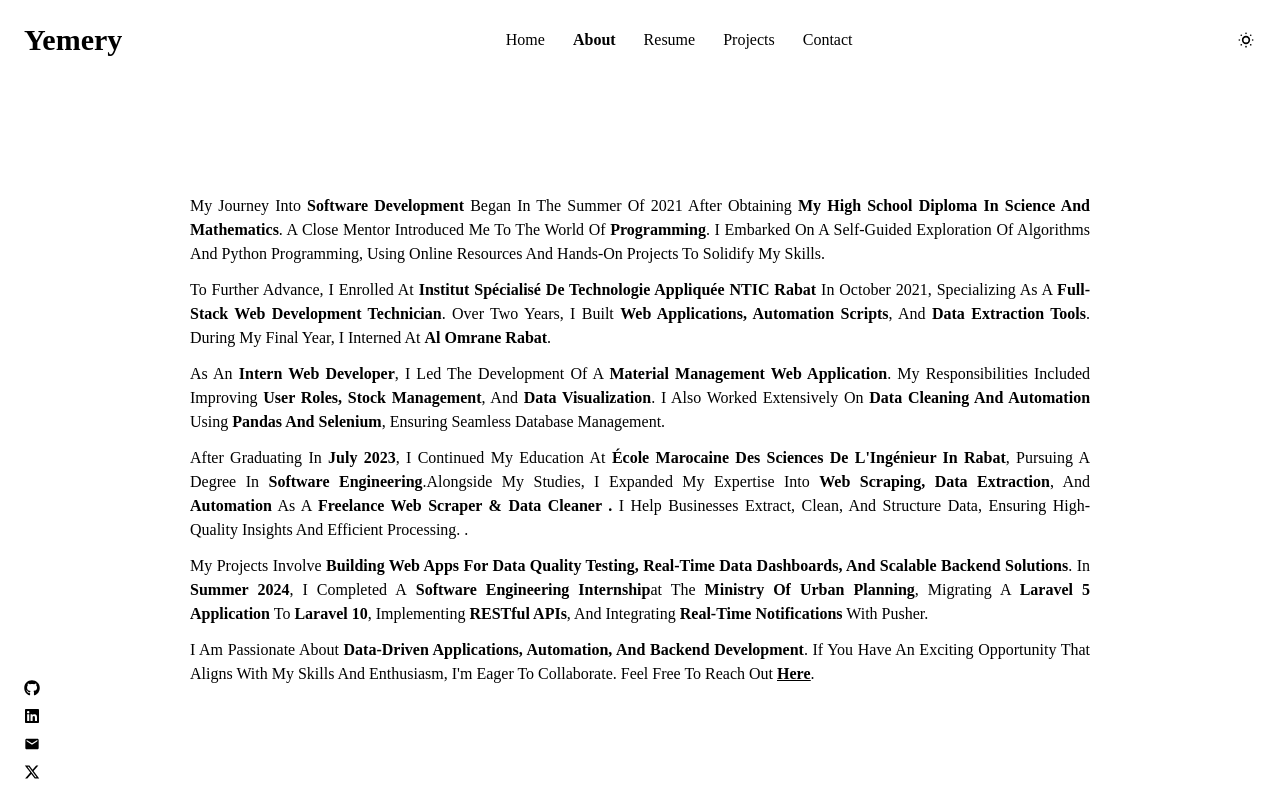
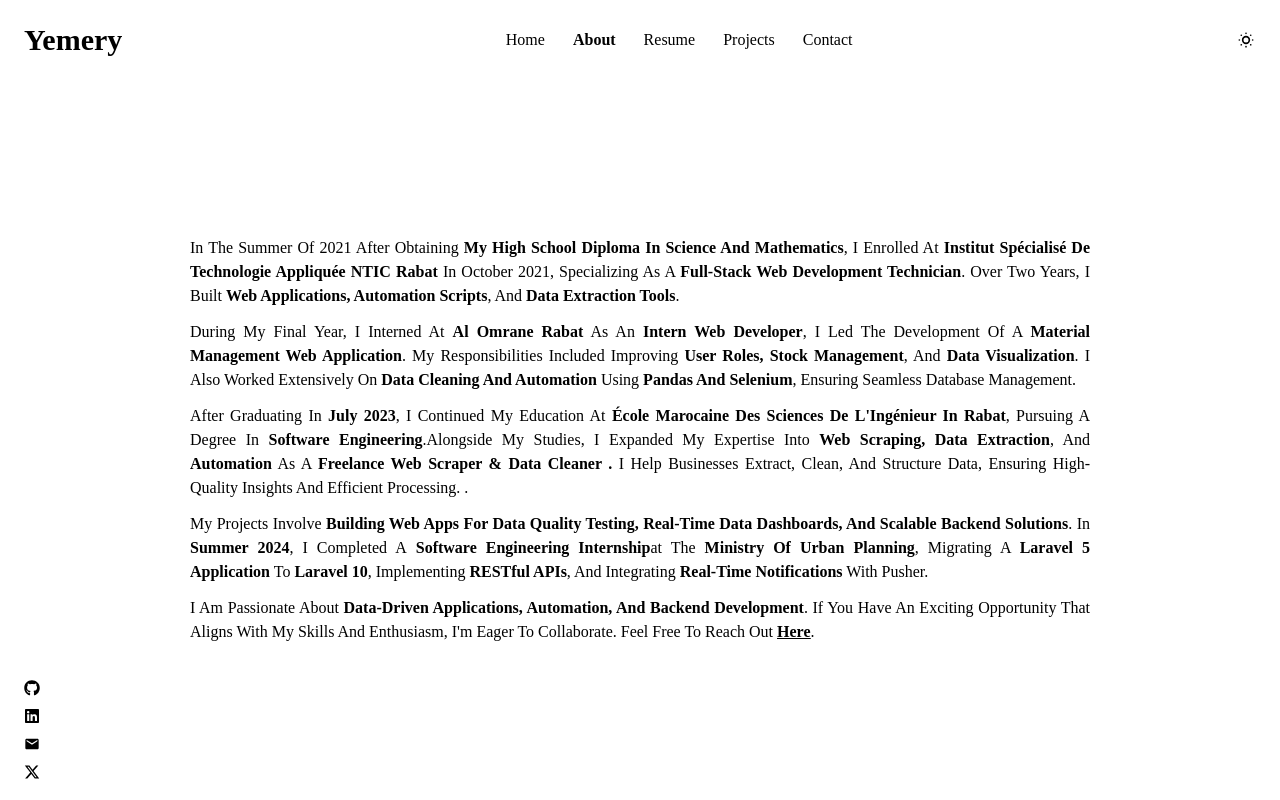
Before and after one commit to yemery/my-portfolio, a React (Vite) app: page /about in a window 1280 px wide. Built offline with nearby package versions, Linux system fonts and the light colour scheme.

Commit message:
Changes About

```diff
--- a/src/assets/data/sitedata.js
+++ b/src/assets/data/sitedata.js
@@ -278,7 +278,61 @@ const timelineData = [
   },
 ];
 
+// aboutData.js
+const aboutData = {
+  education: [
+    {
+      period: "October 2021",
+      institution: "Institut Spécialisé de Technologie Appliquée NTIC Rabat",
+      specialization: "full-stack web development technician",
+      achievements: [
+        "web applications",
+        "automation scripts",
+        "data extraction tools"
+      ]
+    },
+    {
+      period: "July 2023",
+      institution: "École Marocaine des Sciences de l'Ingénieur in Rabat",
+      specialization: "software engineering",
+      additionalInfo: "freelance Web Scraper & Data Cleaner",
+      skills: [
+        "web scraping",
+        "data extraction",
+        "automation"
+      ]
+    }
+  ],
+  internships: [
+    {
+      period: "final year",
+      company: "Al Omrane Rabat",
+      role: "intern web developer",
+      project: "material management web application",
+      responsibilities: [
+        "user roles",
+        "stock management",
+        "data visualization",
+        "data cleaning and automation using Pandas and Selenium"
+      ]
+    },
+    {
+      period: "Summer 2024",
+      company: "Ministry of Urban Planning",
+      role: "Software Engineering Internship",
+      project: "migrating a Laravel 5 application to Laravel 10",
+      tasks: [
+        "implementing RESTful APIs",
+        "integrating real-time notifications with Pusher"
+      ]
+    }
+  ],
+  contact: {
+    email: "mailto:meryemajmani33@gmail.com"
+  }
+};
 
+export default aboutData;
 export {
   navbarItems,
   projects,
@@ -287,4 +341,5 @@ export {
   skills,
   volenteering,
   timelineData,
+  aboutData
 };
--- a/src/pages/About.jsx
+++ b/src/pages/About.jsx
@@ -3,29 +3,14 @@ import Here from "../components/commons/Here";
 const About = () => {
   return (
     <div className="flex flex-col gap-y-3 items-center justify-center h-full w-full text-justify">
-      <span className="max-w-[900px]">
-        My journey into{" "}
-        <span className="font-semibold">software development</span> began in the
-        summer of 2021 after obtaining{" "}
-        <span className="font-semibold">
-        my high school diploma in science and mathematics
-                </span>
-        . A close mentor introduced me to the world of{" "}
-        <span className="font-semibold">programming</span>. I embarked on a self-guided exploration of algorithms and Python programming, using online resources and hands-on projects to solidify my skills.
-      </span>
-
-      {/* <span className="max-w-[900px]">
-        I embarked on a{" "}
-        <span className="font-semibold">self-guided learning journey</span>,
-        using online resources and YouTube tutorials to dive into{" "}
-        <span className="font-semibold">Python</span> and{" "}
-        <span className="font-semibold">algorithmic problem-solving</span>. I
-        quickly transitioned from theory to practice, developing small projects
-        to strengthen my skills.
-      </span> */}
 
       <span className="max-w-[900px]">
-        To further advance, I enrolled at{" "}
+      In the summer of 2021 after obtaining{" "}
+        <span className="font-semibold">
+          my high school diploma in science and mathematics
+        </span>
+        ,
+        I enrolled at{" "}
         <span className="font-semibold">
           Institut Spécialisé de Technologie Appliquée NTIC Rabat
         </span>{" "}
@@ -38,12 +23,12 @@ const About = () => {
           web applications, automation scripts
         </span>
         , and <span className="font-semibold">data extraction tools</span>.
-        During my final year, I interned at{" "}
-        <span className="font-semibold">Al Omrane Rabat</span>.
+
       </span>
 
       <span className="max-w-[900px]">
-        As an <span className="font-semibold">intern web developer</span>, I led
+      During my final year, I interned at{" "}
+      <span className="font-semibold">Al Omrane Rabat</span> As an <span className="font-semibold">intern web developer</span>, I led
         the development of a{" "}
         <span className="font-semibold">
           material management web application
@@ -64,17 +49,15 @@ const About = () => {
           École Marocaine des Sciences de l&apos;Ingénieur in Rabat
         </span>
         , pursuing a degree in{" "}
-        <span className="font-semibold">software engineering</span>.
-        {/*   */}
+        <span className="font-semibold">software engineering</span>.{/*   */}
         Alongside my studies, I expanded my expertise into{" "}
         <span className="font-semibold">web scraping, data extraction</span>,
         and <span className="font-semibold">automation</span> as a{" "}
         <span className="font-semibold">
-          freelance Web Scraper & Data Cleaner . {" "}
+          freelance Web Scraper & Data Cleaner .{" "}
         </span>
-
-        I help businesses extract, clean, and structure data, ensuring high-quality insights and efficient processing.
-        .
+        I help businesses extract, clean, and structure data, ensuring
+        high-quality insights and efficient processing. .
       </span>
 
       <span className="max-w-[900px]">
```
